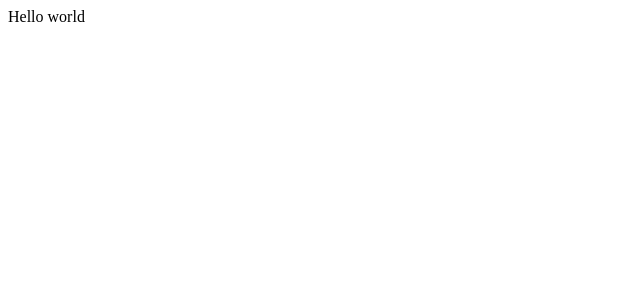
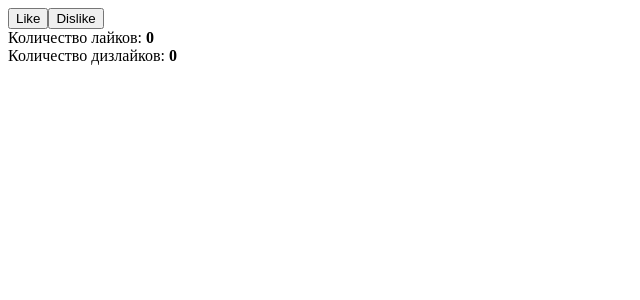
Before and after one commit to RomanNikolaevich/vue3-fundamental-course, a Vue app: page / in a window 1280 px wide. Shown: the top 300 px of the page, without its empty margins (0-640 px from the left). Built offline with nearby package versions, Linux system fonts and the light colour scheme.

Commit message:
app.vue add likes/dislikes

```diff
--- a/src/App.vue
+++ b/src/App.vue
@@ -1,11 +1,35 @@
 <template>
-<div>
-    Hello world
-</div>
+    <div>
+        <div>
+            <button @click="addLike">Like</button>
+            <button @click="addDislike">Dislike</button>
+        </div>
+        <div>
+            Количество лайков: <strong> {{ likes }} </strong>
+        </div>
+        <div>
+            Количество дизлайков: <strong> {{ dislikes }} </strong>
+        </div>
+    </div>
 </template>
 
 <script>
-
+export default {
+    data() {
+        return {
+            likes: 0,
+            dislikes: 0,
+        }
+    },
+    methods: {
+        addLike() {
+            this.likes += 1;
+        },
+        addDislike() {
+            this.dislikes += 1;
+        }
+    }
+}
 </script>
 
 <style>
```
